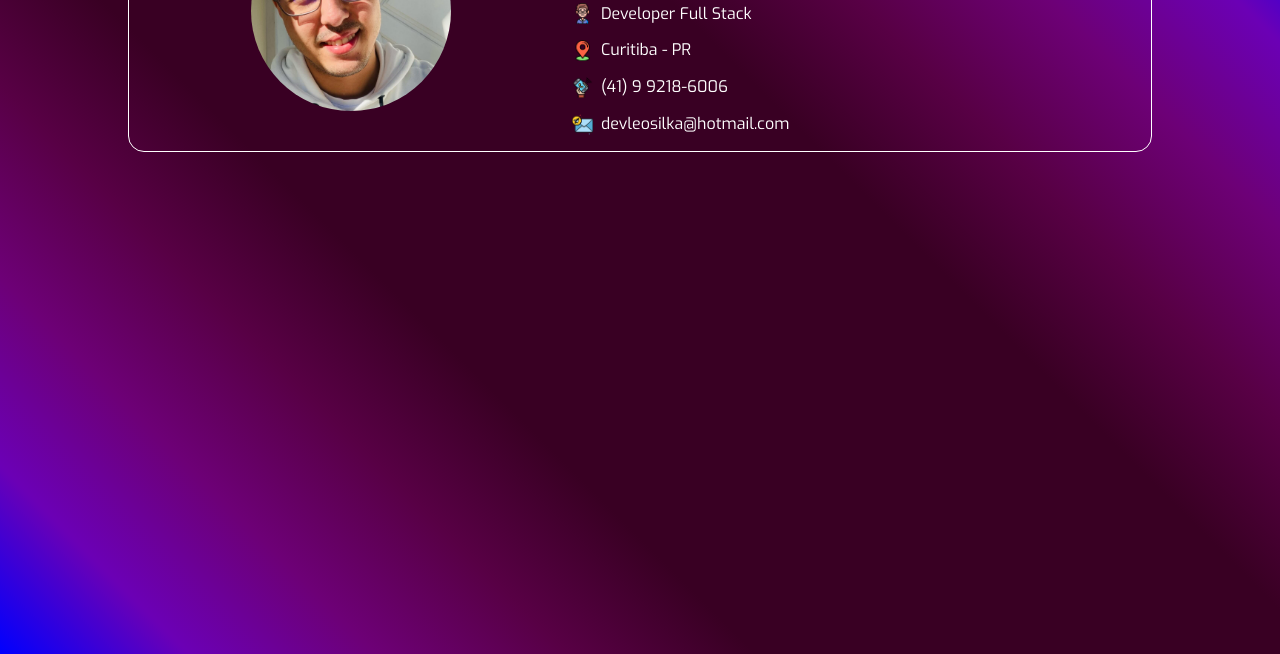
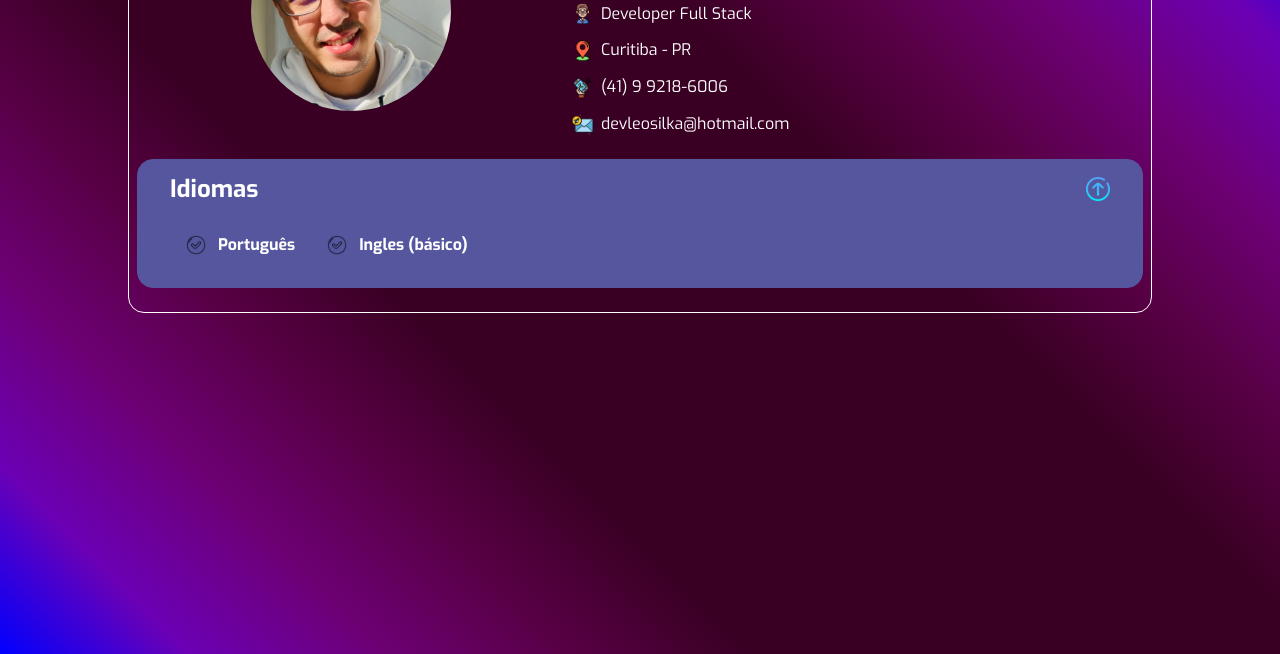
Before and after one commit to leosilka/Portfolio, a plain HTML site: page index.html in a window 1280 px wide. Shown: the part 146-800 px from the top of the page. Drawn offline with nearby package versions, Linux system fonts and the light colour scheme.

Commit message:
Realizado algumas implementações e estilizações

```diff
--- /dev/null
+++ b/assets/js/acordeon.js
@@ -0,0 +1,15 @@
+const acordeonTriggers = document.querySelectorAll('.acordeon .trigger')
+
+acordeonTriggers.forEach((trigger) => {
+    trigger.addEventListener('click', (e) => {
+        const acordeon = trigger.parentElement
+        const isOpen = acordeon.classList.contains("open")
+
+        if (isOpen) {
+            acordeon.classList.remove("open")
+            acordeon.classList = Array.of(acordeon.classList).filter(className => className !== "open")
+        } else {
+            acordeon.classList.add("open")
+        }
+    })
+})
--- /dev/null
+++ b/assets/styles/acordeon.css
@@ -0,0 +1,62 @@
+.acordeon {
+    display: flex;
+    flex-direction: column;
+    width: 100%;
+    margin: 1rem 0;
+    border: 1px solid #ffffff;
+    border-radius: 1rem;
+    transition: 250ms;
+}
+
+.acordeon.open,
+.acordeon:hover {
+    background-color: #55569e;
+    border-color: #55569e;
+}
+
+.acordeon .trigger {
+    display: flex;
+    flex-direction: row;
+    justify-content: space-between;
+    align-items: center;
+    font-size: 1.5rem;
+    font-weight: 700;
+    padding: 1rem 2rem;
+    background-color: transparent;
+    color: #ffffff;
+    border: none;
+}
+
+.acordeon .trigger:hover {
+    cursor: pointer;
+}
+
+.acordeon .trigger::after {
+    content: "";
+    display: inline-block;
+    width: 1.5rem;
+    height: 1.5rem;
+    background-repeat: no-repeat;
+    background-size: contain;
+    background-image: url('../img/icons/png/arrow.png');
+    transform: rotate(90deg);
+    transition: 250ms;
+}
+
+.acordeon.open .trigger::after {
+    transform: rotate(270deg);
+}
+
+.acordeon .content {
+    overflow: hidden;
+    height: 0;
+    opacity: 0;
+    transition: opacity 250ms ease-in-out;
+}
+
+.acordeon.open .content {
+    display: block;
+    padding: 0 1rem 1rem 2rem;
+    height: auto;
+    opacity: 1;
+}
--- a/assets/styles/global.css
+++ b/assets/styles/global.css
@@ -5,8 +5,6 @@
 
 body {
     background-color: #000000;
-    /* background: linear-gradient(245deg, #0000ff 0%, #000000 30%, #000000 80%, #ffff00 100%);
-    background-repeat: no-repeat; */
     color: #ffffff;
 }
 
--- /dev/null
+++ b/assets/styles/languages.css
@@ -0,0 +1,29 @@
+.languages {
+    display: flex;
+    flex-direction: row;
+    align-items: center;
+    flex-wrap: wrap;
+    margin: 0;
+    padding: 0;
+    list-style: none;
+}
+
+.languages li {
+    display: flex;
+    flex-direction: row;
+    align-items: center;
+    padding: 1rem;
+    font-weight: 700;
+    font-size: 1rem;
+}
+
+.languages li::before {
+    content: "";
+    display: inline-block;
+    width: 1.25rem;
+    height: 1.25rem;
+    background-repeat: no-repeat;
+    background-size: contain;
+    background-image: url("../img/icons/png/check.png");
+    margin-right: 0.75rem;
+}
--- a/index.html
+++ b/index.html
@@ -14,6 +14,8 @@
     <link rel="stylesheet" href="https://cdnjs.cloudflare.com/ajax/libs/normalize/8.0.1/normalize.min.css" integrity="sha512-NhSC1YmyruXifcj/KFRWoC561YpHpc5Jtzgvbuzx5VozKpWvQ+4nXhPdFgmx8xqexRcpAglTj9sIBWINXa8x5w==" crossorigin="anonymous" referrerpolicy="no-referrer" />
     <link rel="stylesheet" href="./assets/styles/global.css" />
     <link rel="stylesheet" href="./assets/styles/header.css" />
+    <link rel="stylesheet" href="./assets/styles/acordeon.css">
+    <link rel="stylesheet" href="./assets/styles/languages.css">
   </head>
   <body>
     <div class="main">
@@ -27,6 +29,16 @@
           <p class="email">devleosilka@hotmail.com</p>
         </div>
       </header>
+      <section class="acordeon open">
+        <button class="trigger" type="button">Idiomas</button>
+        <div class="content">
+          <ul class="languages">
+            <li>Português</li>
+            <li>Ingles (básico)</li>
+          </ul>
+        </div>
+      </section>
     </div>
+    <script src="./assets/js/acordeon.js"></script>
   </body>
 </html>
```
Also changed, not shown: assets/img/icons/png/arrow.png (added), assets/img/icons/png/check.png (added).
